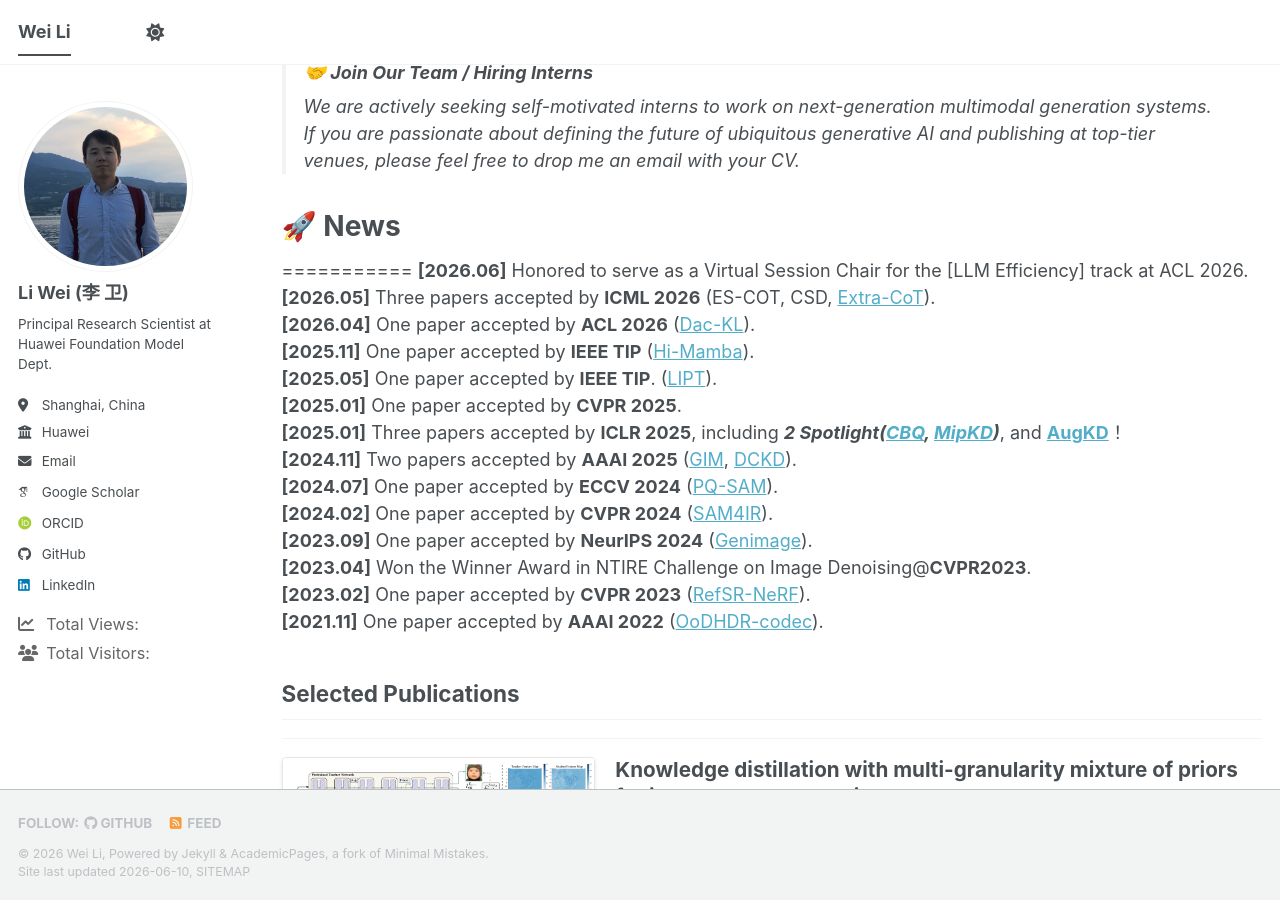
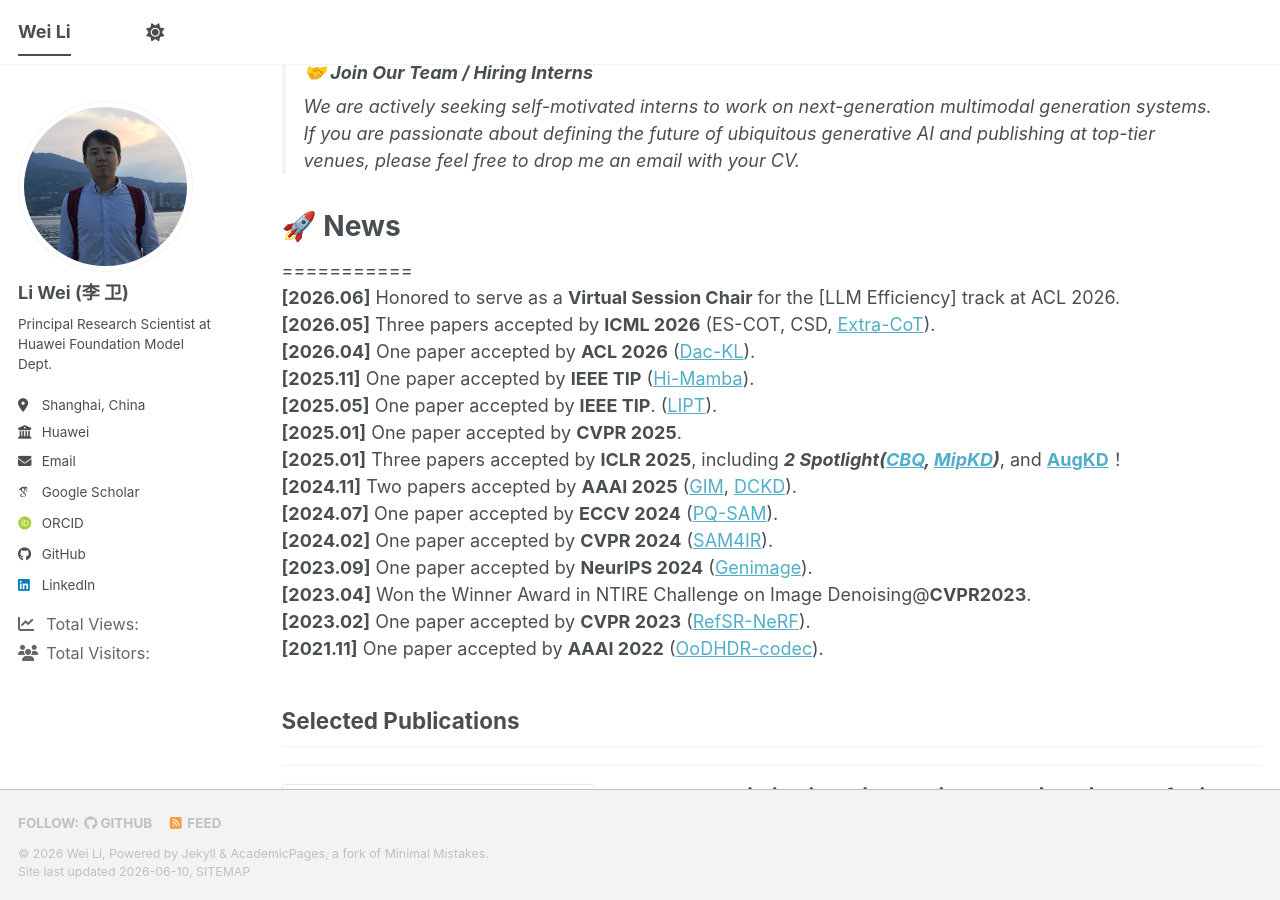
Before and after one commit to WeiLi-THU/WeiLi-THU.github.io, a Jekyll site: the page built from _pages/about.md, in a window 1280 px wide and 900 px high, scrolled down 434 px. Built offline with Jekyll 4.4.1, drawn with Linux system fonts in a browser that asks for light colours; some web fonts are replaced; a script bundle is joined from its source files by our own code; library files that are not in the unit come from our copies; comment, search, counter and statistics services are not loaded.

```diff
--- a/_pages/about.md
+++ b/_pages/about.md
@@ -18,7 +18,7 @@ Driven by a passion for bridging cutting-edge algorithms with strict hardware co
 
 <h1>🚀 News</h1>
 ===========
-**[2026.06]** Honored to serve as a Virtual Session Chair for the [LLM Efficiency] track at ACL 2026.
+**[2026.06]** Honored to serve as a **Virtual Session Chair** for the [LLM Efficiency] track at ACL 2026.
 **[2026.05]** Three papers accepted by **ICML 2026** (ES-COT, CSD, [Extra-CoT](https://arxiv.org/pdf/2602.08324)).
 **[2026.04]** One paper accepted by **ACL 2026** ([Dac-KL](https://arxiv.org/pdf/2407.10068)).
 **[2025.11]** One paper accepted by **IEEE TIP** ([Hi-Mamba](https://arxiv.org/pdf/2410.10140?)).
```
